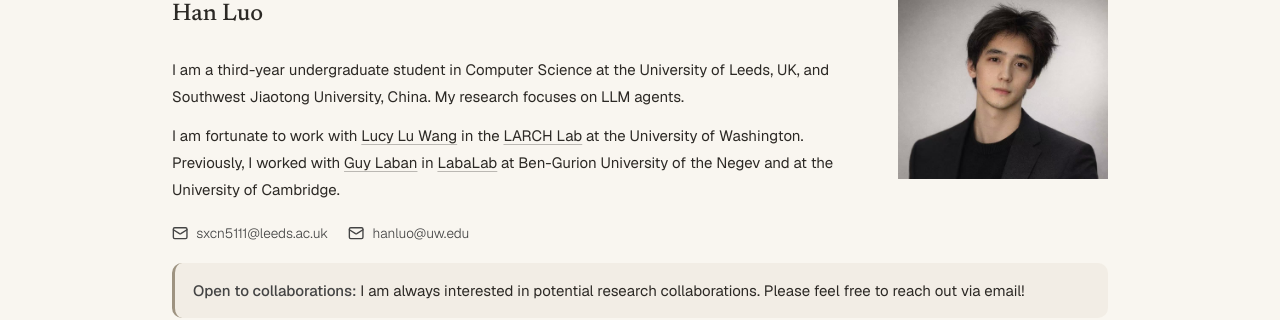
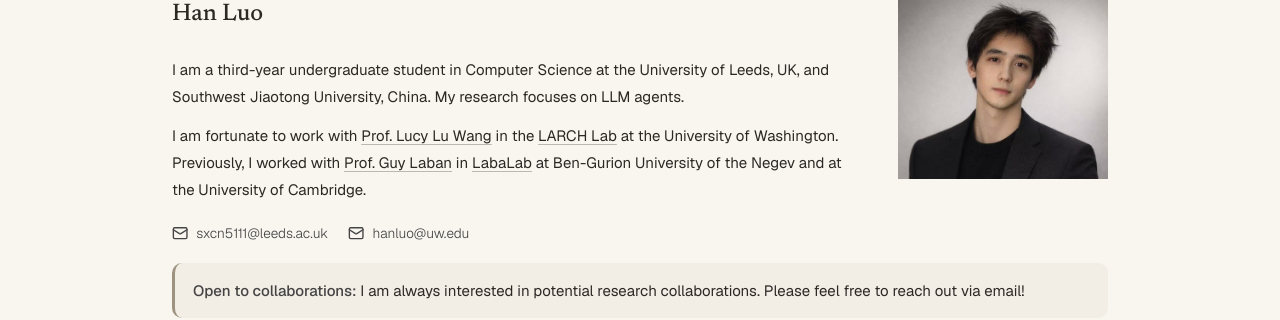
Before and after one commit to lhannnn/lhannnn.github.io, a Jekyll site: the page built from index.html, in a window 1280 px wide. Shown: the part 129-449 px from the top of the page. Built offline with Jekyll 4.4.1, drawn with Linux system fonts in a browser that asks for light colours; nearby versions of some CDN libraries; some web fonts are replaced.

Commit message:
Add Prof. titles to research mentors in homepage biography

```diff
--- a/index.html
+++ b/index.html
@@ -17,7 +17,7 @@ description: Personal academic website of Han Luo, a Computer Science undergradu
           <img src="{{ '/assets/images/profile.jpg' | relative_url }}?v=original-aa7bf4d3" alt="Han Luo portrait" style="width: 60%; max-width: 300px;"/>
         </div>
         <p class="home-bio mt-3">I am a third-year undergraduate student in Computer Science at the University of Leeds, UK, and Southwest Jiaotong University, China. My research focuses on LLM agents.</p>
-        <p class="home-bio mt-3">I am fortunate to work with <a href="https://llwang.net/">Lucy Lu Wang</a> in the <a href="https://llwang.net/lab/">LARCH Lab</a> at the University of Washington. Previously, I worked with <a href="https://www.guylaban.com/">Guy Laban</a> in <a href="https://labalab.li/">LabaLab</a> at Ben-Gurion University of the Negev and at the University of Cambridge.</p>
+        <p class="home-bio mt-3">I am fortunate to work with <a href="https://llwang.net/">Prof. Lucy Lu Wang</a> in the <a href="https://llwang.net/lab/">LARCH Lab</a> at the University of Washington. Previously, I worked with <a href="https://www.guylaban.com/">Prof. Guy Laban</a> in <a href="https://labalab.li/">LabaLab</a> at Ben-Gurion University of the Negev and at the University of Cambridge.</p>
       </div>
       <div class="hidden text-center lg:col-span-3 lg:block lg:self-center">
         <img src="{{ '/assets/images/profile.jpg' | relative_url }}?v=original-aa7bf4d3" alt="Han Luo portrait" class="mx-auto block w-full" style="max-width: 225px;"/>
```
